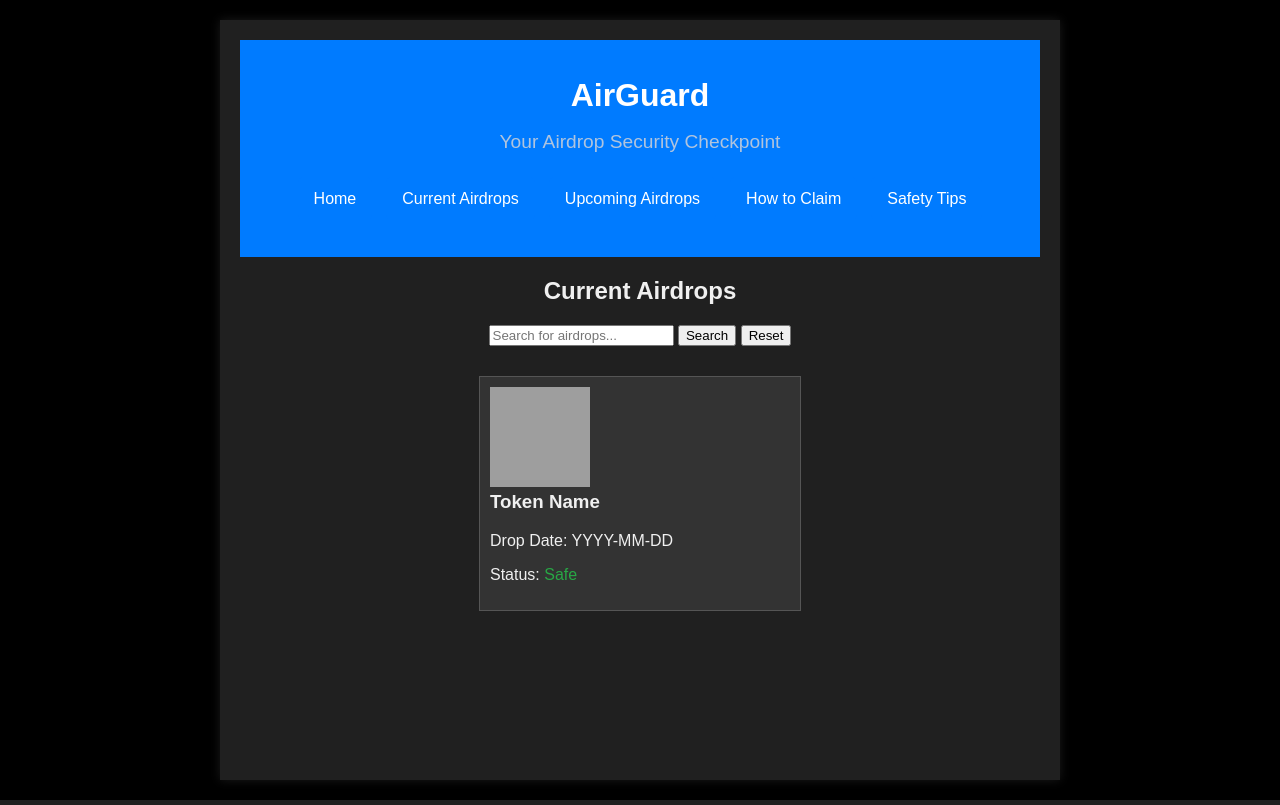
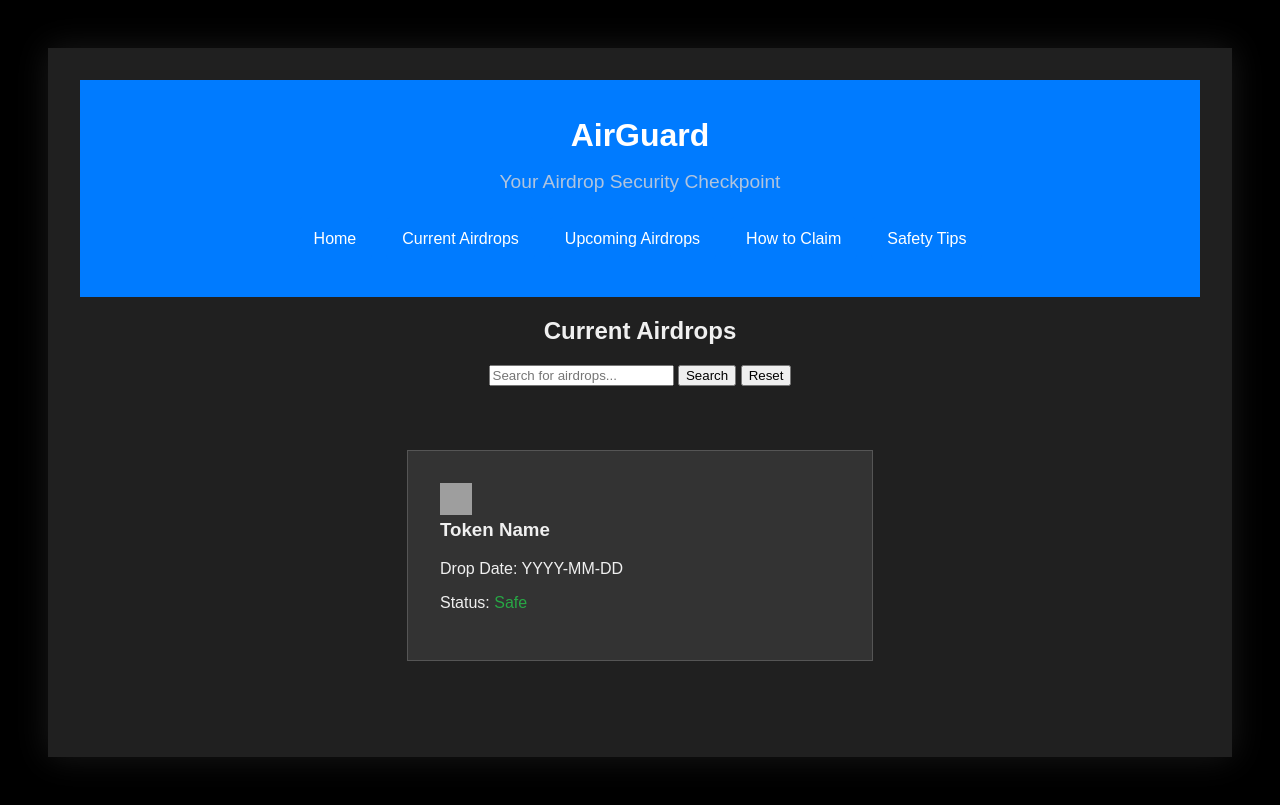
Before and after one commit to Teng-Jun/ITP_Group-23, a PHP site: page /current.php in a window 1280 px wide. Run offline with PHP 8.4, Linux system fonts and the light colour scheme; grey boxes are pictures that could not be loaded.

Commit message:
CSS refinement

```diff
--- a/Website Related/AirGuard/claim.php
+++ b/Website Related/AirGuard/claim.php
@@ -10,7 +10,7 @@
     <div class="wrapper">
         <?php include 'header.php'; ?>
         <main>
-            <h2>How to claim Airdrops</h2>
+            <h2>How To Claim Airdrops</h2>
             <section id="search">
                 <form action="claim.php" method="GET" align="center">
                     <input type="text" name="search" placeholder="Search for airdrops..." aria-label="Search Airdrops">
--- a/Website Related/AirGuard/styles.css
+++ b/Website Related/AirGuard/styles.css
@@ -13,12 +13,12 @@ body {
 
 /* Wrapper style */
 .wrapper {
-    max-width: 800px; /* Sets a maximum width for the content area */
-    width: 100%;
-    margin: 20px;
-    padding: 20px;
+    max-width: 95em; /* Sets a maximum width for the content area */
+    width: 85%;
+    margin: 3em;
+    padding: 2em;
     background-color: #202020; /* Dark gray background for the wrapper */
-    box-shadow: 0 0 10px rgba(255, 255, 255, 0.1); /* Subtle white shadow for depth */
+    box-shadow: 0 0 2em rgba(255, 255, 255, 0.1); /* Subtle white shadow for depth */
     flex-grow: 1; /* Allows the wrapper to expand */
 }
 
@@ -80,18 +80,18 @@ footer {
     display: flex;
     flex-wrap: wrap;
     justify-content: space-around;
-    padding: 20px;
+    padding: 2em;
 }
 .airdrop-item {
     background-color: #333; /* Darker background for each item */
     border: 1px solid #555; /* Lighter border for visibility */
-    margin: 10px;
-    padding: 10px;
-    width: 300px;
+    margin: 2em;
+    padding: 2em;
+    width: 25em;
 }
 .airdrop-logo {
-    width: 100px;
-    height: 100px;
+    width: 2em;
+    height: 2em;
 }
 .airdrop-info h3 {
     margin-top: 0;
```
